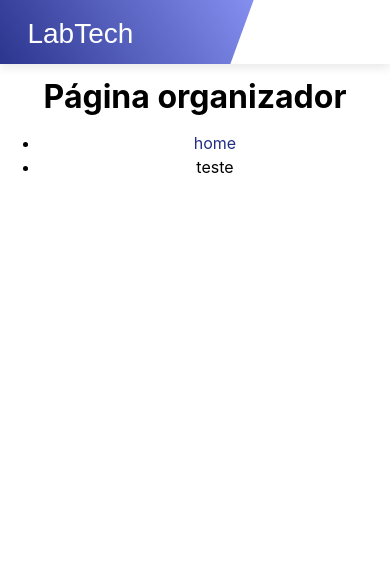
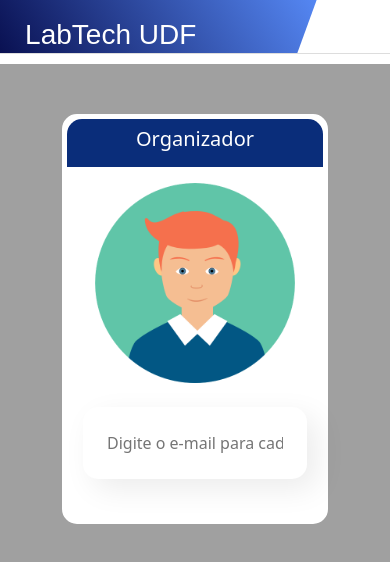
Before and after one commit to Lucasdoreac/interfaces-usuario, a React (Create React App) app in the folder client/: page /organizador in a window 390 px wide. Shown: the top 562 px of the page. Built offline with nearby package versions, Linux system fonts and the light colour scheme.

Commit message:
finish interface organizador

```diff
--- a/client/package.json
+++ b/client/package.json
@@ -3,14 +3,16 @@
   "version": "0.1.0",
   "private": true,
   "dependencies": {
+    "@react-icons/all-files": "^4.1.0",
     "@testing-library/jest-dom": "^5.16.5",
     "@testing-library/react": "^13.4.0",
     "@testing-library/user-event": "^13.5.0",
     "bootstrap": "^5.2.3",
     "node-sass": "^8.0.0",
     "react": "^18.2.0",
-    "react-bootstrap": "^2.7.2",
+    "react-bootstrap": "^2.7.3",
     "react-dom": "^18.2.0",
+    "react-icons": "^4.8.0",
     "react-router-dom": "^6.10.0",
     "react-scripts": "5.0.1",
     "web-vitals": "^2.1.4"
--- a/client/src/App.js
+++ b/client/src/App.js
@@ -3,6 +3,7 @@ import {BrowserRouter, Routes, Route} from 'react-router-dom';
 import Home from './pages/Home/Home';
 import Organizador from './pages/Organizador/Organizador';
 import Navbar from './components/Navbar/Navbar';
+import 'bootstrap/dist/css/bootstrap.min.css';
 
 
 function App() {
--- a/client/src/components/Button/Button.js
+++ b/client/src/components/Button/Button.js
@@ -1,13 +1,15 @@
 import "./Button.scss"
-const Button = (props) =>{
+import Button from 'react-bootstrap/Button';
+
+const Botão = (props) =>{
     return (
-        <>
-            <button className="btn-primary">
 
-            </button>
-        </>
+
+        <Button href={props.href} variant={props.variant} className={props.style}  size={props.size}>
+          {props.text}
+        </Button>
 
     )
 }
 
-export default Button;
+export default Botão;
--- a/client/src/components/Button/Button.scss
+++ b/client/src/components/Button/Button.scss
@@ -0,0 +1,80 @@
+
+
+a,
+a:hover,
+a:focus,
+.btn:focus {
+  outline: none;
+  -webkit-box-shadow: none;
+  box-shadow: none;
+}
+.btn {
+    font-size: 15px;
+    font-weight: 700;
+    color: #ffff !important;
+    background-color: #0a2d7a !important;
+    line-height: 1;
+    text-align: center;
+    padding: 10px 30px;
+    border-width: 5px !important;
+    border-color: #fff !important;
+    border-radius: 10px !important;
+    outline: 0 none;
+    position: relative;
+    z-index: 10;
+
+  }
+
+  .btn:hover,
+  .btn:focus,
+  .btn:active {
+    color: #ffff !important;
+    border-color: #0a2d7a !important;
+    background-color: #0a2d7a !important;
+    transform: scale(1.08) !important;
+    transition: 0.1s all;
+    -webkit-box-shadow: 0 10px 25px rgba(0, 0, 0, 0.10) !important;
+    box-shadow: 0 10px 25px rgba(0, 0, 0, 0.5) !important;
+    font-weight: 600;
+    text-decoration: none;
+  }
+
+  .btn-sm {
+    padding: 10px 20px !important;
+  }
+
+
+  .btn-white {
+    font-size: 15px;
+    font-weight: 700;
+    color: #0a2d7a !important;
+    background-color: #fff !important;
+
+    text-align: center;
+    padding: 10px 30px;
+    border-width: 5px !important;
+    border-color: #fff !important;
+    border-radius: 10px !important;
+
+    position: relative;
+    z-index: 10;
+
+  }
+
+  .btn-white:hover,
+  .btn-white:focus,
+  .btn-white:active {
+    color: #0a2d7a !important;
+    border-color: #fff !important;
+    background-color: #fff !important;
+    transform: scale(1.08) !important;
+    transition: 0.1s all;
+    -webkit-box-shadow: 0 10px 25px rgba(0, 0, 0, 0.10) !important;
+    box-shadow: 0 10px 25px rgba(0, 0, 0, 0.5) !important;
+    font-weight: 700;
+    text-decoration: none;
+  }
+
+  .btn-white-sm {
+    padding: 10px 20px !important;
+  }
--- a/client/src/components/Input/Input.scss
+++ b/client/src/components/Input/Input.scss
@@ -5,15 +5,16 @@
 .input-text label{
     display: block;
     margin-bottom: 8px;
-    font-size: 24px;
+    font-size: 16px;
 }
 
 .input-text input{
     background-color: #fff;
-    box-shadow: 10px 10px 30px rgba(0,0,0,0.06);
+    box-shadow: 10px 10px 30px rgba(0,0,0,0.08);
     width: 100%;
     border: none;
-    font-size: 24px;
+    font-size: 16px;
     padding: 24px;
     box-sizing: border-box;
+    border-radius: 15px;
 }
--- a/client/src/components/Navbar/Navbar.js
+++ b/client/src/components/Navbar/Navbar.js
@@ -1,12 +1,13 @@
-import { Link } from "react-router-dom";
 import "./Navbar.scss";
 
 const Navbar = () => {
   return (
-        // eslint-disable-next-line jsx-a11y/anchor-is-valid
     <nav id="nav">
       <div className="nav left">
-        <span className="gradient skew"><h1 className="logo un-skew"><a href="/">LabTech</a></h1></span>
+        <span className="gradient skew">
+          <h1 className="logo un-skew mt-4">
+            <a href="/">LabTech UDF</a>
+          </h1></span>
         <button id="menu" className="btn-nav"><span className="fas fa-bars"></span></button>
       </div>
       <div className="nav right">
--- a/client/src/components/Navbar/Navbar.scss
+++ b/client/src/components/Navbar/Navbar.scss
@@ -1,5 +1,5 @@
-$color-primary: #232d85;
-$color-secondary: #848ff0;
+$color-primary: #040846;
+$color-secondary: #5587f3;
 $color-neutral-lt: #fff;
 $color-neutral-med: #ddd;
 $color-neutral-dk: #444;
--- a/client/src/index.scss
+++ b/client/src/index.scss
@@ -14,3 +14,17 @@ code {
   font-family: source-code-pro, Menlo, Monaco, Consolas, 'Courier New',
     monospace;
 }
+.card{
+  border-width: 5px !important;
+  border-color: #fff !important;
+  border-radius: 15px !important;
+}
+.card-header{
+  border-width: 5px !important;
+  border-color: #fff !important;
+  border-top-left-radius: 15px !important;
+  border-top-right-radius:  15px !important;
+}
+.btn-sm {
+  padding: 10px 20px !important;
+}
--- a/client/src/pages/Home/Home.js
+++ b/client/src/pages/Home/Home.js
@@ -1,24 +1,45 @@
 import React from 'react';
+import './Home.scss';
+import AvatarImage from '../../images/man.png';
 import Button from '../../components/Button/Button';
-import './Home.scss';
-
+import { AiOutlineLeft } from "react-icons/ai";
 
 const Home = () =>{
   return (
-
         <section id="home" className="section-padding">
           <div className="container">
-            <div className="row">
-              <div className="col-md-12 text-center">
-                <img src="src/images/man.png" alt="man avatar"/>
-              </div>
-            </div>
+          <div className="row justify-content-center">
+            <div className="col-md-6">
+              <div className="card">
+                <div className="card-header">
+                  <div className="row mb-4">
+                    <div className="col-md-3">
+                          <a href="/">
+                        <AiOutlineLeft/>
+                          </a>
+                    </div>
+                  </div>
+                </div>
+
+                  <div className="card-body">
+                    <div className="row">
+                      <div className="col-md-12 text-center">
+                          <img className="img-man" src={AvatarImage} style={{ width: '200px', }} alt="man avatar"/>
+                            <div className="mt-4">
+                              <Button href="/organizador" className="btn" size="md" text="ORGANIZADOR"/>
+                            </div>
+                      </div>
+                    </div>
+                  </div>
+                  </div>
+                </div>
+
+
 
           </div>
+        </div>
 
         </section>
-
-
   );
 }
 
--- a/client/src/pages/Home/Home.scss
+++ b/client/src/pages/Home/Home.scss
@@ -1,6 +1,4 @@
-#home{
+section#home{
     padding: 50px 50px;
+    background-color: #a0a0a0;
 }
-#home img{
-    width:100px
-}
--- /dev/null
+++ b/client/src/pages/organizador/Organizador.scss
@@ -0,0 +1,11 @@
+section#organizador{
+    padding: 50px 50px;
+    background-color: #a0a0a0;
+}
+
+.card-header{
+    background-color: #0a2d7a !important;
+    border: 0 !important;
+    color:#fff !important
+
+}
--- a/client/src/pages/organizador/organizador.js
+++ b/client/src/pages/organizador/organizador.js
@@ -1,21 +1,38 @@
 import React from 'react';
-import { Link } from 'react-router-dom';
-
+import './Organizador.scss';
+import Input from '../../components/Input/Input';
+import AvatarImage from '../../images/man.png';
 const Organizador = () =>{
     return (
-      <div>
-        <h1>Página organizador</h1>
+      <section id="organizador" className="section-padding">
+        <div className="container">
+          <div className="row justify-content-center">
+            <div className="col-md-6">
+              <div className="card">
+                <div className="card-header">
+                  <div className="row justify-content-center">
+                    <div className="col-md-6">
+                      <h5>Organizador</h5>
+                    </div>
+                  </div>
+                </div>
+                <div className="card-body">
+                <div className="row">
+                 <div className="col-md-12 text-center">
+                     <img className="img-man" src={AvatarImage} style={{ width: '200px', }} alt="man avatar"/>
+                       <div className="mt-4">
+                         <Input  type="input-text" placeholder="Digite o e-mail para cadastro"/>
+                       </div>
+                 </div>
+                </div>
+                </div>
+              </div>
+            </div>
+          </div>
+        </div>
 
-          <ul>
-            <li>
-              <Link to="/">home</Link>
-            </li>
-            <li>
-              teste
-            </li>
-          </ul>
 
-      </div>
+      </section>
     );
   }
 
```
Also changed, not shown: 2 other files (tests, documents, lock files or other folders). Lines whose indentation alone changed are shown as unchanged.
